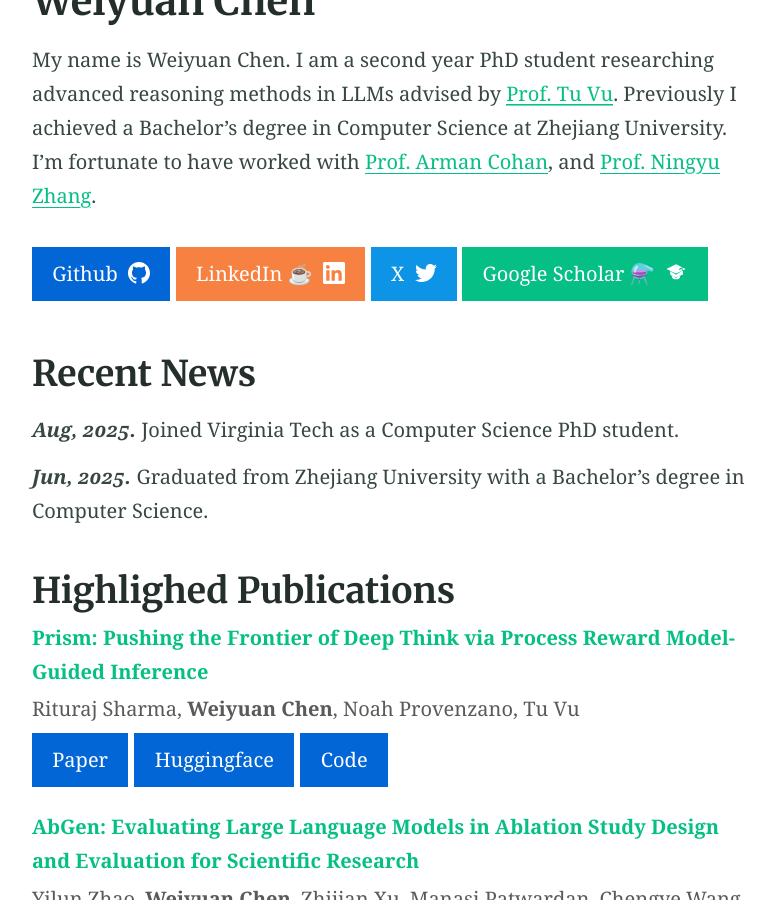
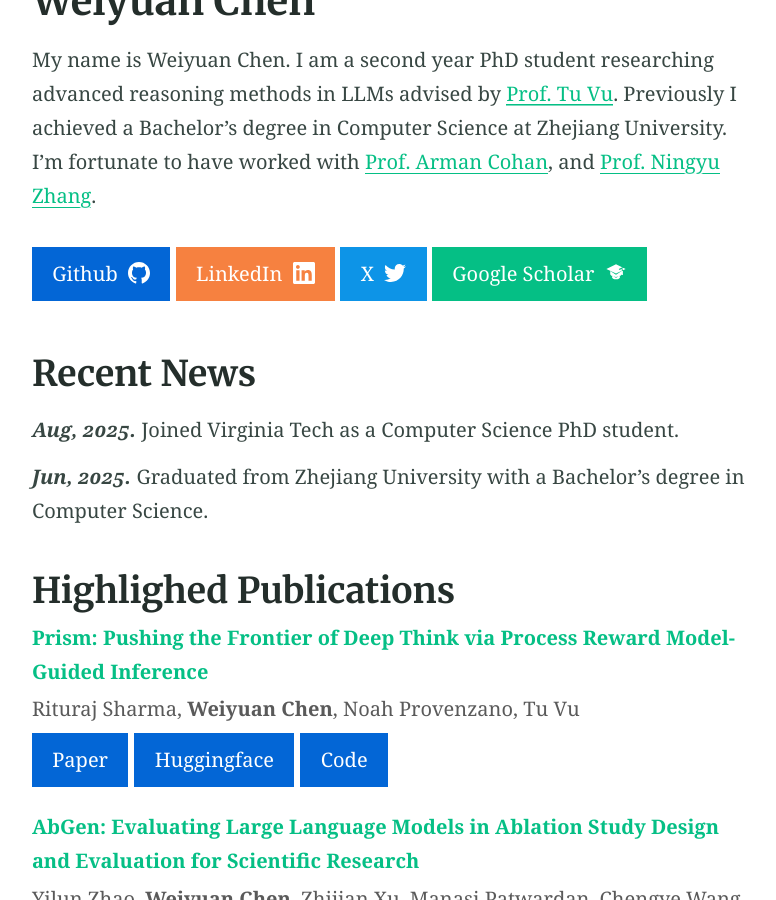
Before and after one commit to katie-chen2/katie-chen2.github.io, a Jekyll site: the page built from index.md, in a window 1280 px wide and 900 px high, scrolled down 517 px. Shown: the whole window, without its empty margins (251-1027 px from the left). Built offline with Jekyll 4.4.1, drawn with Linux system fonts in a browser that asks for light colours.

Commit message:
small fixes

```diff
--- a/index.md
+++ b/index.md
@@ -8,7 +8,7 @@ excerpt: "Homepage of Weiyuan Chen, PhD student in Computer Science at Virginia
 
 - My name is Weiyuan Chen. I am a second year PhD student researching advanced reasoning methods in LLMs advised by [Prof. Tu Vu](https://tuvllms.github.io/). Previously I achieved a Bachelor's degree in Computer Science at Zhejiang University. I'm fortunate to have worked with [Prof. Arman Cohan](https://armancohan.com/), and [Prof. Ningyu Zhang](https://x.com/zxlzr?lang=en).
 
-{% include button.html text="Github" icon="github" link="https://github.com/katie-chen2" color="#0366d6" %} {% include button.html text="LinkedIn ☕️" icon="linkedin" link="https://www.linkedin.com/in/weiyuan-chen-273b03388/" color="#f68140" %} {% include button.html text="X" icon="twitter" link="https://x.com/WeiyuanChen01" color="#0d94e7" %} {% include button.html text="Google Scholar ⚗️" icon="scholar" link="https://scholar.google.com/citations?user=gDL9FgEAAAAJ&hl=en" %}
+{% include button.html text="Github" icon="github" link="https://github.com/katie-chen2" color="#0366d6" %} {% include button.html text="LinkedIn" icon="linkedin" link="https://www.linkedin.com/in/weiyuan-chen-273b03388/" color="#f68140" %} {% include button.html text="X" icon="twitter" link="https://x.com/WeiyuanChen01" color="#0d94e7" %} {% include button.html text="Google Scholar" icon="scholar" link="https://scholar.google.com/citations?user=gDL9FgEAAAAJ&hl=en" %}
 
 ## Recent News
 - <span class="news-date">Aug, 2025.</span> Joined Virginia Tech as a Computer Science PhD student.
```
